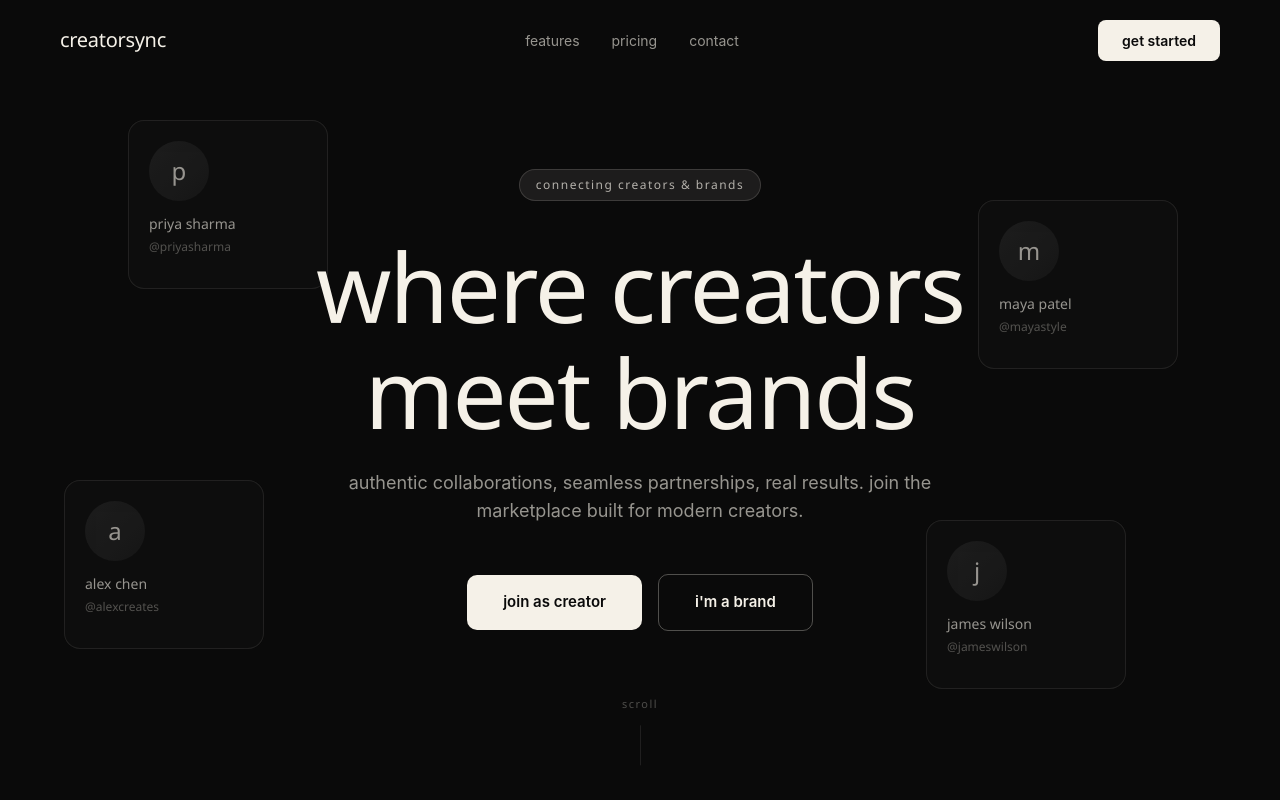
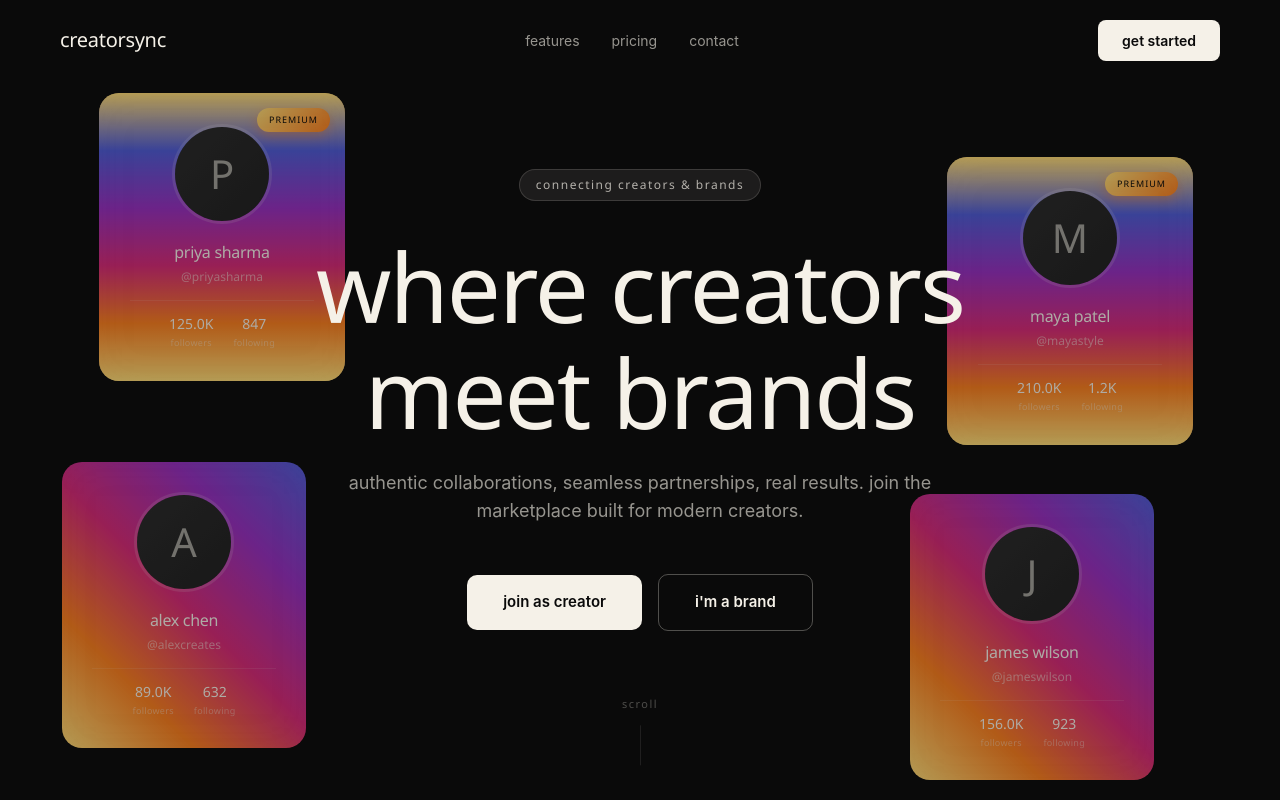
Before and after one commit to ParrvLuthra22/creatormarketplace, a Next.js app in the folder frontend/: page / in a window 1280 px wide. Built offline with nearby package versions, Linux system fonts and the light colour scheme; no server answers.

Commit message:
making the ui instagram like

```diff
--- a/frontend/components/landing/CreatorCardFloat.css
+++ b/frontend/components/landing/CreatorCardFloat.css
@@ -1,3 +1,4 @@
+/* Floating Cards Container */
 .floating-cards {
     position: fixed;
     width: 100%;
@@ -9,45 +10,48 @@
     overflow: hidden;
 }
 
+/* Base Card Styles */
 .creator-card-float {
     position: absolute;
-    width: 200px;
-    height: auto;
-    min-height: 120px;
-    background: rgba(20, 20, 20, 0.7);
+    width: 240px;
+    aspect-ratio: 1;
+    background: rgba(20, 20, 20, 0.85);
     backdrop-filter: blur(20px);
-    border: 1px solid rgba(245, 241, 232, 0.15);
-    border-radius: 16px;
-    padding: 20px;
-    opacity: 0.6;
+    border-radius: 20px;
+    padding: 28px;
+    display: flex;
+    flex-direction: column;
+    align-items: center;
+    justify-content: center;
     pointer-events: all;
     cursor: pointer;
     transition: all 500ms cubic-bezier(0.4, 0, 0.2, 1);
     animation: float-card 20s ease-in-out infinite;
+    opacity: 0.7;
 }
 
 /* Card Positions */
 .card-1 {
-    top: 15%;
-    left: 10%;
+    top: 12%;
+    left: 8%;
     animation-delay: 0s;
 }
 
 .card-2 {
-    top: 60%;
+    top: 58%;
     left: 5%;
     animation-delay: 3s;
 }
 
 .card-3 {
-    top: 25%;
-    right: 8%;
+    top: 20%;
+    right: 7%;
     animation-delay: 6s;
 }
 
 .card-4 {
-    top: 65%;
-    right: 12%;
+    top: 62%;
+    right: 10%;
     animation-delay: 9s;
 }
 
@@ -72,32 +76,183 @@
     }
 }
 
-/* Hover State - Expanded */
-.creator-card-float.expanded {
-    width: 260px;
-    min-height: 200px;
-    opacity: 1;
-    background: rgba(20, 20, 20, 0.95);
-    border-color: rgba(245, 241, 232, 0.4);
-    box-shadow: 0 20px 60px rgba(0, 0, 0, 0.8);
-    transform: scale(1.05) translateY(-8px) !important;
-    z-index: 10;
-    animation-play-state: paused;
+/* NORMAL USER CARD - Static Instagram Border */
+.normal-card::before {
+    content: '';
+    position: absolute;
+    inset: -2px;
+    background: linear-gradient(45deg,
+            #FEDA75 0%,
+            #FA7E1E 25%,
+            #D62976 50%,
+            #962FBF 75%,
+            #4F5BD5 100%);
+    border-radius: 20px;
+    z-index: -1;
 }
 
-/* Card Content */
+.normal-card:hover {
+    opacity: 1;
+    transform: scale(1.08) translateY(-8px);
+    box-shadow: 0 20px 60px rgba(214, 41, 118, 0.5);
+    animation-play-state: paused;
+    z-index: 10;
+}
+
+/* PREMIUM USER CARD - Animated Rotating Border */
+.premium-card::before {
+    content: '';
+    position: absolute;
+    inset: -3px;
+    background: linear-gradient(var(--angle),
+            #FEDA75,
+            #FA7E1E,
+            #D62976,
+            #962FBF,
+            #4F5BD5,
+            #FEDA75);
+    border-radius: 20px;
+    z-index: -1;
+    animation: rotate-gradient 3s linear infinite;
+}
+
+/* Secondary gradient for depth */
+.premium-card::after {
+    content: '';
+    position: absolute;
+    inset: -3px;
+    background: linear-gradient(calc(var(--angle) + 180deg),
+            #FEDA75,
+            #FA7E1E,
+            #D62976,
+            #962FBF,
+            #4F5BD5,
+            #FEDA75);
+    border-radius: 20px;
+    z-index: -2;
+    opacity: 0.6;
+    animation: rotate-gradient-reverse 3s linear infinite;
+}
+
+@property --angle {
+    syntax: '<angle>';
+    initial-value: 0deg;
+    inherits: false;
+}
+
+@keyframes rotate-gradient {
+    0% {
+        --angle: 0deg;
+    }
+
+    100% {
+        --angle: 360deg;
+    }
+}
+
+@keyframes rotate-gradient-reverse {
+    0% {
+        --angle: 360deg;
+    }
+
+    100% {
+        --angle: 0deg;
+    }
+}
+
+.premium-card:hover {
+    opacity: 1;
+    transform: scale(1.1) translateY(-10px);
+    box-shadow:
+        0 20px 60px rgba(214, 41, 118, 0.6),
+        0 0 60px rgba(250, 126, 30, 0.4);
+    animation-play-state: paused;
+    z-index: 10;
+}
+
+/* Mobile - Hide floating cards */
+@media (max-width: 768px) {
+    .floating-cards {
+        display: none;
+    }
+}
+
+/* Tablet - Smaller cards */
+@media (max-width: 1024px) {
+    .creator-card-float {
+        width: 200px;
+        padding: 24px;
+    }
+
+    .card-avatar {
+        width: 80px;
+        height: 80px;
+    }
+
+    .creator-card-float.expanded {
+        width: 240px;
+    }
+
+    .creator-card-float.expanded .card-avatar {
+        width: 90px;
+        height: 90px;
+    }
+}
+
+/* Fallback Animation */
+@keyframes gradient-fallback {
+    0% {
+        filter: hue-rotate(0deg);
+    }
+
+    100% {
+        filter: hue-rotate(360deg);
+    }
+}
+
+/* Premium Badge */
+.premium-badge {
+    position: absolute;
+    top: 12px;
+    right: 12px;
+    background: linear-gradient(135deg, #FEDA75, #FA7E1E);
+    color: #0A0A0A;
+    padding: 5px 12px;
+    border-radius: 16px;
+    font-size: 9px;
+    font-weight: 700;
+    text-transform: uppercase;
+    letter-spacing: 1px;
+    z-index: 10;
+    box-shadow: 0 4px 12px rgba(250, 126, 30, 0.4);
+}
+
+/* Expanded State (on hover) */
+.creator-card-float.expanded {
+    width: 280px;
+    opacity: 1;
+}
+
+/* Card Avatar */
 .card-avatar {
-    width: 60px;
-    height: 60px;
+    width: 100px;
+    height: 100px;
     border-radius: 50%;
     overflow: hidden;
-    margin-bottom: 12px;
+    margin-bottom: 16px;
     transition: all 300ms ease;
+    border: 3px solid rgba(245, 241, 232, 0.15);
+    flex-shrink: 0;
 }
 
 .creator-card-float.expanded .card-avatar {
-    width: 80px;
-    height: 80px;
+    width: 110px;
+    height: 110px;
+    border-color: rgba(245, 241, 232, 0.3);
+}
+
+.premium-card:hover .card-avatar {
+    transform: scale(1.05);
 }
 
 .card-avatar img {
@@ -113,40 +268,80 @@
     display: flex;
     align-items: center;
     justify-content: center;
-    font-size: 24px;
+    font-size: 40px;
     font-weight: 700;
-    color: #F5F1E8;
+    color: rgba(245, 241, 232, 0.6);
 }
 
+/* Card Info */
 .card-info {
+    width: 100%;
+    text-align: center;
     transition: all 300ms ease;
 }
 
 .card-name {
-    font-size: 14px;
-    font-weight: 600;
+    font-size: 16px;
+    font-weight: 700;
     color: #F5F1E8;
     margin-bottom: 4px;
+    letter-spacing: -0.3px;
     transition: font-size 300ms ease;
+    white-space: nowrap;
+    overflow: hidden;
+    text-overflow: ellipsis;
 }
 
 .creator-card-float.expanded .card-name {
-    font-size: 16px;
+    font-size: 18px;
 }
 
 .card-handle {
     font-size: 12px;
     color: rgba(245, 241, 232, 0.5);
-    margin-bottom: 12px;
+    margin-bottom: 14px;
+    white-space: nowrap;
+    overflow: hidden;
+    text-overflow: ellipsis;
 }
 
 .card-stats {
     display: flex;
-    gap: 16px;
+    gap: 20px;
+    justify-content: center;
+    padding-top: 12px;
+    border-top: 1px solid rgba(245, 241, 232, 0.1);
+    width: 100%;
+}
+
+.stat {
+    display: flex;
+    flex-direction: column;
+    gap: 2px;
+    align-items: center;
+}
+
+.stat-number {
+    font-size: 14px;
+    font-weight: 700;
+    color: #F5F1E8;
+}
+
+.stat-label {
+    font-size: 9px;
+    color: rgba(245, 241, 232, 0.4);
+    text-transform: lowercase;
+    letter-spacing: 0.3px;
+}
+
+/* Card Action */
+.card-action {
     margin-top: 12px;
     padding-top: 12px;
     border-top: 1px solid rgba(245, 241, 232, 0.1);
     animation: fadeIn 300ms ease;
+    width: 100%;
+    text-align: center;
 }
 
 @keyframes fadeIn {
@@ -161,41 +356,8 @@
     }
 }
 
-.stat {
-    display: flex;
-    flex-direction: column;
-    gap: 2px;
-}
-
-.stat-number {
-    font-size: 14px;
-    font-weight: 700;
-    color: #F5F1E8;
-    font-family: 'SF Pro', -apple-system, BlinkMacSystemFont, sans-serif;
-}
-
-.stat-label {
-    font-size: 10px;
-    color: rgba(245, 241, 232, 0.4);
-    text-transform: lowercase;
-}
-
-.card-action {
-    margin-top: 12px;
-    padding-top: 12px;
-    border-top: 1px solid rgba(245, 241, 232, 0.1);
-    animation: fadeIn 300ms ease;
-}
-
 .card-action span {
-    font-size: 12px;
+    font-size: 11px;
     color: rgba(245, 241, 232, 0.7);
     font-weight: 500;
 }
-
-/* Mobile - Hide floating cards */
-@media (max-width: 768px) {
-    .floating-cards {
-        display: none;
-    }
-}
--- a/frontend/components/landing/CreatorCardFloat.tsx
+++ b/frontend/components/landing/CreatorCardFloat.tsx
@@ -1,6 +1,6 @@
 "use client";
 
-import React, { useState } from 'react';
+import React, { useState, useEffect } from 'react';
 import './CreatorCardFloat.css';
 
 interface Creator {
@@ -10,6 +10,7 @@ interface Creator {
     profilePicture: string;
     followers: number;
     following: number;
+    isPremium?: boolean;
 }
 
 interface CreatorCardFloatProps {
@@ -26,20 +27,39 @@ const formatNumber = (num: number) => {
 
 const CreatorCardFloat: React.FC<CreatorCardFloatProps> = ({ creator, index, onCardClick }) => {
     const [isHovered, setIsHovered] = useState(false);
+    const isPremium = creator.isPremium || false;
+
+    useEffect(() => {
+        // Check if @property is supported
+        const supportsProperty = CSS.supports('(--angle: 0deg)');
+
+        if (!supportsProperty && isPremium) {
+            // Fallback: Use simpler animation for older browsers
+            const card = document.querySelector(`.card-${index + 1}.premium-card`) as HTMLElement;
+            if (card) {
+                card.style.animation = 'gradient-fallback 3s linear infinite';
+            }
+        }
+    }, [isPremium, index]);
 
     return (
         <div
-            className={`creator-card-float card-${index + 1} ${isHovered ? 'expanded' : ''}`}
+            className={`creator-card-float ${isPremium ? 'premium-card' : 'normal-card'} card-${index + 1} ${isHovered ? 'expanded' : ''}`}
             onMouseEnter={() => setIsHovered(true)}
             onMouseLeave={() => setIsHovered(false)}
             onClick={onCardClick}
         >
+            {/* Premium Badge */}
+            {isPremium && (
+                <div className="premium-badge">premium</div>
+            )}
+
             <div className="card-avatar">
                 {creator.profilePicture ? (
                     <img src={creator.profilePicture} alt={creator.name} />
                 ) : (
                     <div className="avatar-placeholder">
-                        {creator.name.charAt(0)}
+                        {creator.name.charAt(0).toUpperCase()}
                     </div>
                 )}
             </div>
@@ -48,7 +68,6 @@ const CreatorCardFloat: React.FC<CreatorCardFloatProps> = ({ creator, index, onC
                 <div className="card-name">{creator.name}</div>
                 <div className="card-handle">@{creator.instagramHandle}</div>
 
-                {isHovered && (
                 <div className="card-stats">
                     <div className="stat">
                         <span className="stat-number">{formatNumber(creator.followers)}</span>
@@ -59,7 +78,6 @@ const CreatorCardFloat: React.FC<CreatorCardFloatProps> = ({ creator, index, onC
                         <span className="stat-label">following</span>
                     </div>
                 </div>
-                )}
             </div>
 
             {isHovered && (
--- a/frontend/components/landing/LandingPage.tsx
+++ b/frontend/components/landing/LandingPage.tsx
@@ -24,7 +24,8 @@ const LandingPage = () => {
             instagramHandle: 'priyasharma',
             profilePicture: '',
             followers: 125000,
-            following: 847
+            following: 847,
+            isPremium: true
         },
         {
             id: 2,
@@ -32,7 +33,8 @@ const LandingPage = () => {
             instagramHandle: 'alexcreates',
             profilePicture: '',
             followers: 89000,
-            following: 632
+            following: 632,
+            isPremium: false
         },
         {
             id: 3,
@@ -40,7 +42,8 @@ const LandingPage = () => {
             instagramHandle: 'mayastyle',
             profilePicture: '',
             followers: 210000,
-            following: 1200
+            following: 1200,
+            isPremium: true
         },
         {
             id: 4,
@@ -48,7 +51,8 @@ const LandingPage = () => {
             instagramHandle: 'jameswilson',
             profilePicture: '',
             followers: 156000,
-            following: 923
+            following: 923,
+            isPremium: false
         }
     ];
 
```
Lines whose indentation alone changed are shown as unchanged.
